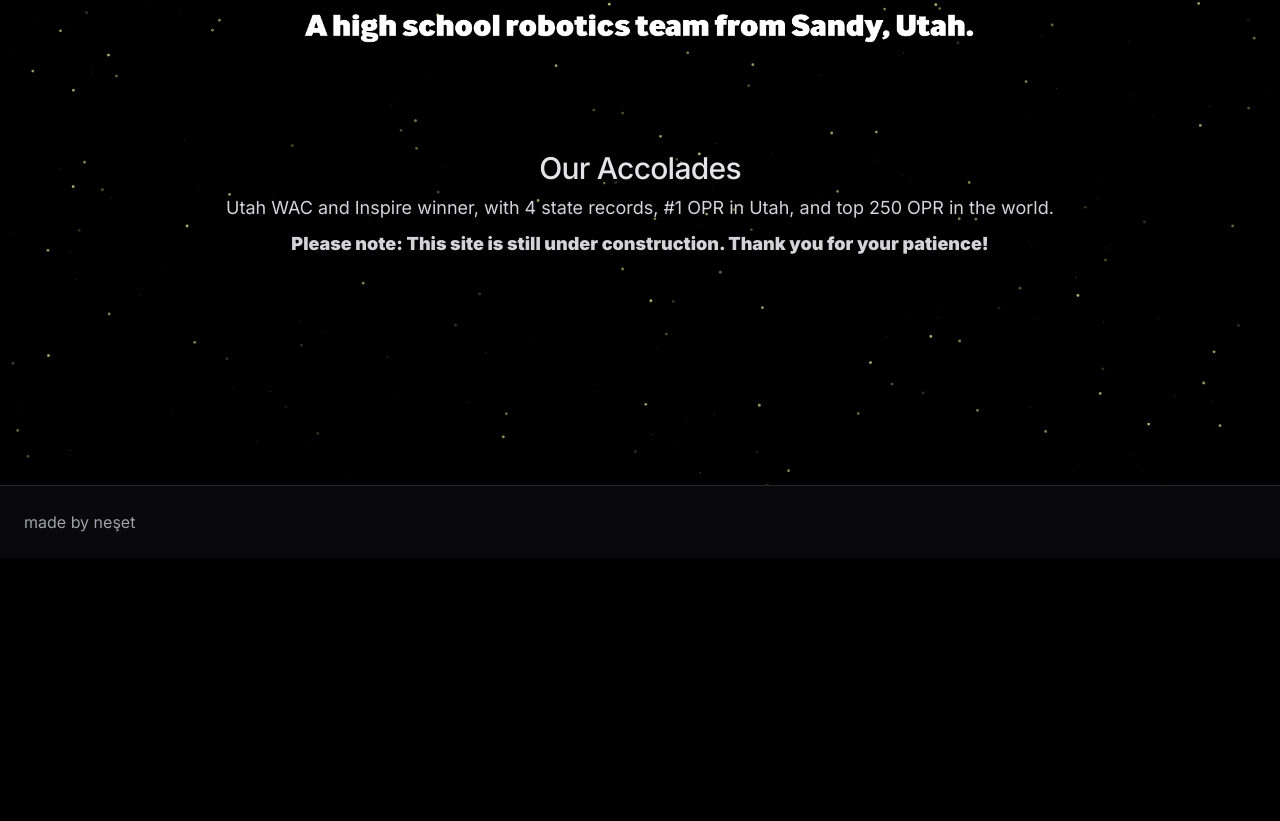
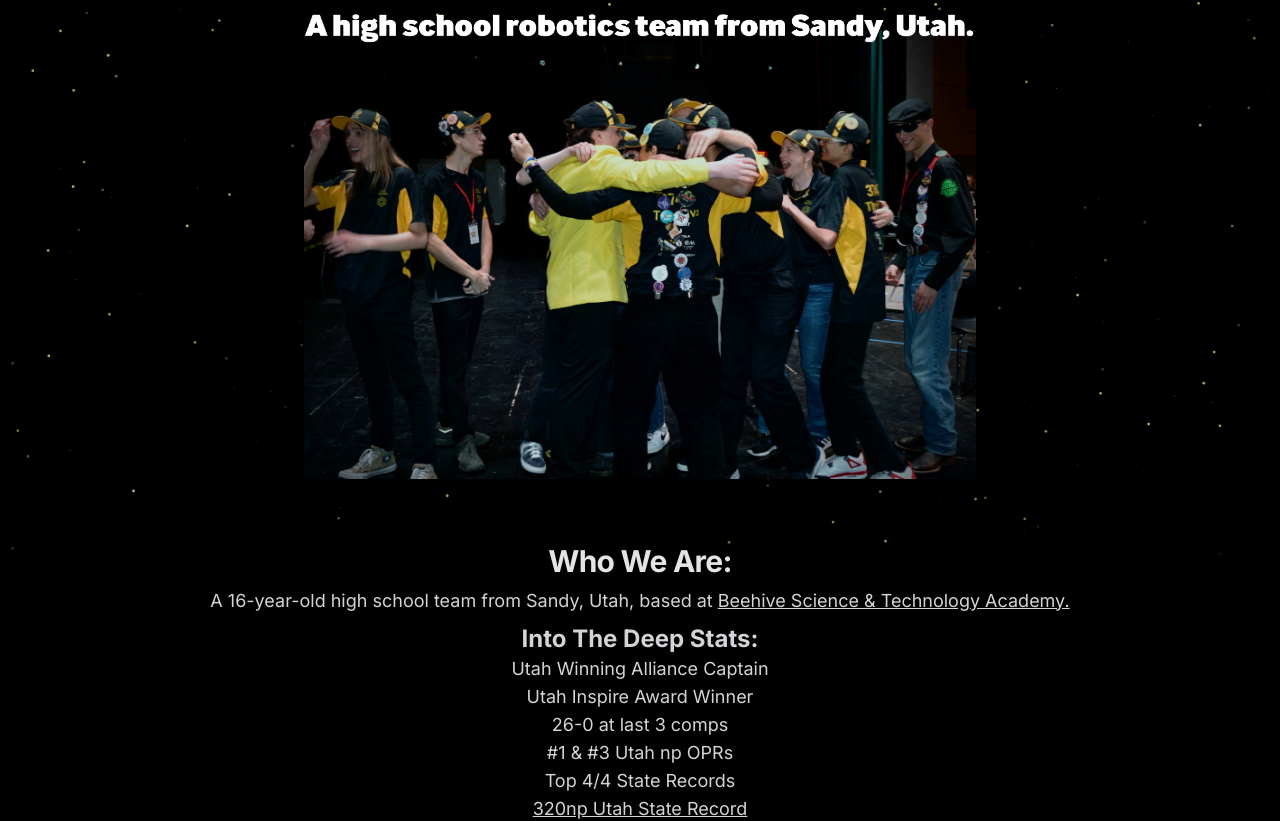
Before and after one commit to nesetkab/thehive, a Next.js app: page / in a window 1280 px wide. Shown: the part 242-1063 px from the top of the page. Before the commit the page ends 800 px from the top, so only its background shows below. Built offline with nearby package versions, Linux system fonts and the light colour scheme.

Commit message:
wow updated

```diff
--- a/app/globals.css
+++ b/app/globals.css
@@ -24,7 +24,9 @@ body {
     text-wrap: balance;
   }
 }
-
+behind {
+  z-index: -1;
+}
 @layer base {
   :root {
     --background: 0 0% 100%;
--- a/app/page.tsx
+++ b/app/page.tsx
@@ -14,7 +14,6 @@ export default function Home() {
 
         <CTA />
 
-
         <Logos />
       </section>
 
--- a/components/cta.tsx
+++ b/components/cta.tsx
@@ -2,7 +2,7 @@ import { motion } from "framer-motion";
 import TextBlur from "@/components/ui/text-blur";
 import AnimatedShinyText from "@/components/ui/shimmer-text";
 import { containerVariants, itemVariants } from "@/lib/animation-variants";
-
+import Image from "next/image";
 export default function CTA() {
   return (
     <motion.div
@@ -23,9 +23,19 @@ export default function CTA() {
       <motion.img
         src="/hive text2.svg"
         alt="logo"
-        className="mx-auto h-48 "
+        className="mx-auto z-10 h-48 "
         variants={itemVariants}
       />
+
+      <motion.div variants={itemVariants}>
+        <Image
+          className="text-center -z-10 -mt-16 text-2xl font-black text-zinc-300 sm:text-lg"
+          src="/winners.jpg"
+          alt="The Hive 3747"
+          width={800}
+          height={600}
+        />
+      </motion.div>
 
 
     </motion.div>
--- a/components/logos.tsx
+++ b/components/logos.tsx
@@ -3,15 +3,6 @@ import Image from "next/image";
 import { motion } from "framer-motion";
 import { containerVariants, itemVariants } from "@/lib/animation-variants";
 import TextBlur from "./ui/text-blur";
-
-const logos = [
-  { href: "https://nextjs.org", src: "/nextjs.svg", alt: "Next.js Logo" },
-  { href: "https://notion.so", src: "/notion.svg", alt: "Notion Logo" },
-  { href: "https://resend.com", src: "/resend.svg", alt: "Resend Logo" },
-  { href: "https://upstash.com", src: "/upstash.svg", alt: "Upstash Logo" },
-  { href: "https://ui.shadcn.com", src: "/shadcn.svg", alt: "shadcn Logo" },
-  { href: "https://vercel.com", src: "/vercel.svg", alt: "Vercel Logo" },
-];
 
 export default function Logos() {
   return (
@@ -22,28 +13,47 @@ export default function Logos() {
       animate="visible">
       <motion.div variants={itemVariants}>
         <TextBlur
-          className="text-center text-2xl font-medium tracking-tight text-zinc-200 md:text-3xl"
-          text="Our Accolades"
+          className="text-center text-2xl font-bold tracking-tight text-zinc-200 md:text-3xl"
+          text="Who We Are:"
         />
       </motion.div>
 
       <motion.div variants={itemVariants}>
-        <TextBlur
-          className="text-center text-base text-zinc-300 sm:text-lg"
-          text="Utah WAC and Inspire winner, with 4 state records, #1 OPR in Utah, and top 250 OPR in the world."
-          duration={0.8}
-        />
+        <p className="text-center text-base text-zinc-300 sm:text-lg">
+          A 16-year-old high school team from Sandy, Utah, based at
+          <span>&nbsp;</span>
+          <Link
+            href="https://beehiveacademy.org/"
+            className="text-center text-base text-zinc-300 underline sm:text-lg"
+            target="_blank">
+            Beehive Science & Technology Academy.
+          </Link>
+        </p>
       </motion.div>
 
       <motion.div variants={itemVariants}>
         <TextBlur
-          className="text-center text-2xl font-black text-zinc-300 sm:text-lg"
-          text="Please note: This site is still under construction. Thank you for your patience!"
+          className="text-center text-xl font-bold text-zinc-300 md:text-2xl"
+          text="Into The Deep Stats:"
           duration={0.8}
         />
+        <p className="text-center text-base text-zinc-300 sm:text-lg">
+          Utah Winning Alliance Captain
+          <br />
+          Utah Inspire Award Winner
+          <br />
+          26-0 at last 3 comps
+          <br />
+          #1 & #3 Utah np OPRs <br />
+          Top 4/4 State Records <br />
+          <Link
+            href="https://youtu.be/X6IVD366oko?si=Zzr-3RBBw4lECqgz"
+            className="text-center text-base text-zinc-300 underline sm:text-lg"
+            target="_blank">
+            320np Utah State Record
+          </Link>
+        </p>
       </motion.div>
-
-
     </motion.div>
   );
 }
--- a/package.json
+++ b/package.json
@@ -37,6 +37,7 @@
     "eslint": "^8",
     "eslint-config-next": "14.2.5",
     "postcss": "^8.5.3",
+    "prettier-plugin-tailwindcss": "^0.6.11",
     "tailwindcss": "^3.4.17",
     "typescript": "^5"
   }
```
Also changed, not shown: 1 other file (tests, documents, lock files or other folders).
